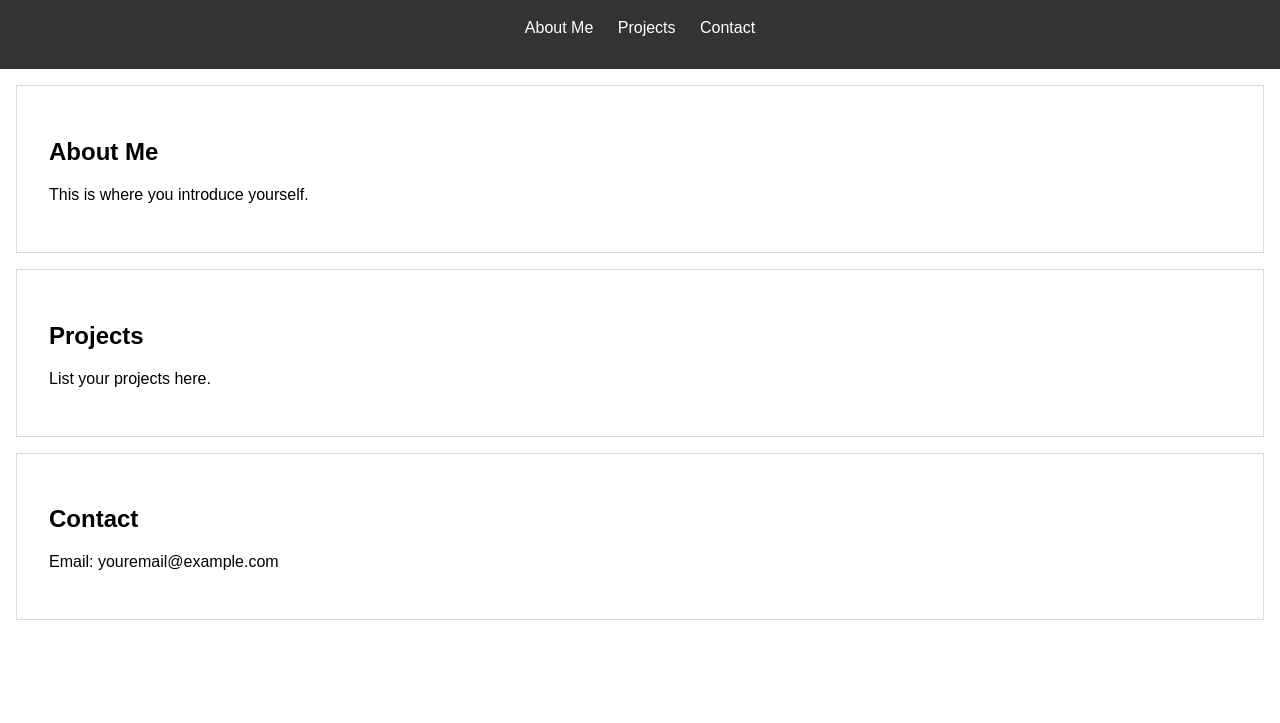
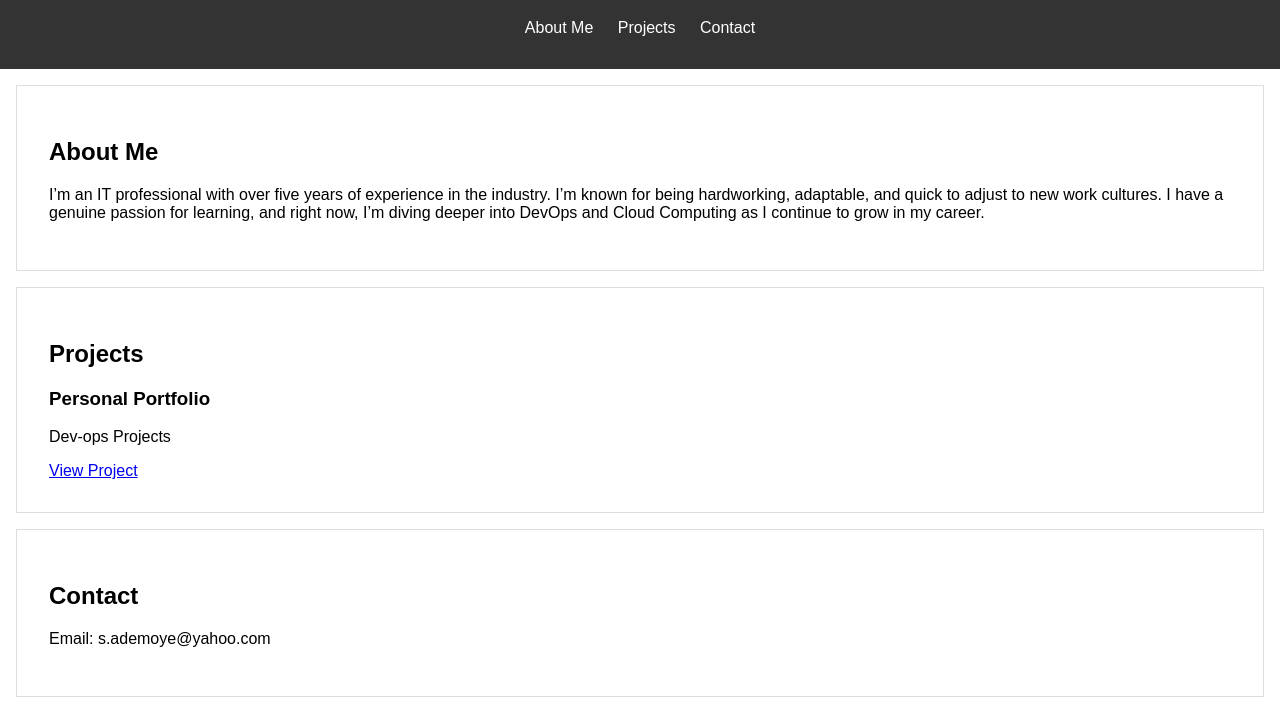
Before and after one commit to Sheviantos1/My-Portfolio, a plain HTML site: page index.html in a window 1280 px wide. Shown: the part 77-800 px from the top of the page. Drawn offline with Linux system fonts and the light colour scheme.

Commit message:
updated index.html

```diff
--- a/index.html
+++ b/index.html
@@ -19,15 +19,21 @@
   </header>
   <section id="about">
     <h2>About Me</h2>
-    <p>This is where you introduce yourself.</p>
+    <p>I’m an IT professional with over five years of experience in the industry.
+      I’m known for being hardworking, adaptable, and quick to adjust to new work cultures.
+      I have a genuine passion for learning, and right now, I’m diving deeper into DevOps and Cloud Computing as I continue to grow in my career.</p>
   </section>
   <section id="projects">
     <h2>Projects</h2>
-    <p>List your projects here.</p>
+    <div>
+      <h3>Personal Portfolio</h3>
+      <p>Dev-ops Projects</p>
+      <a href="https://github.com/Sheviantos1/Devops-Project" target="_blank">View Project</a>
+    </div>
   </section>
   <section id="contact">
     <h2>Contact</h2>
-    <p>Email: youremail@example.com</p>
+    <p>Email: s.ademoye@yahoo.com</p>
   </section>
 </body>
 </html>
```
